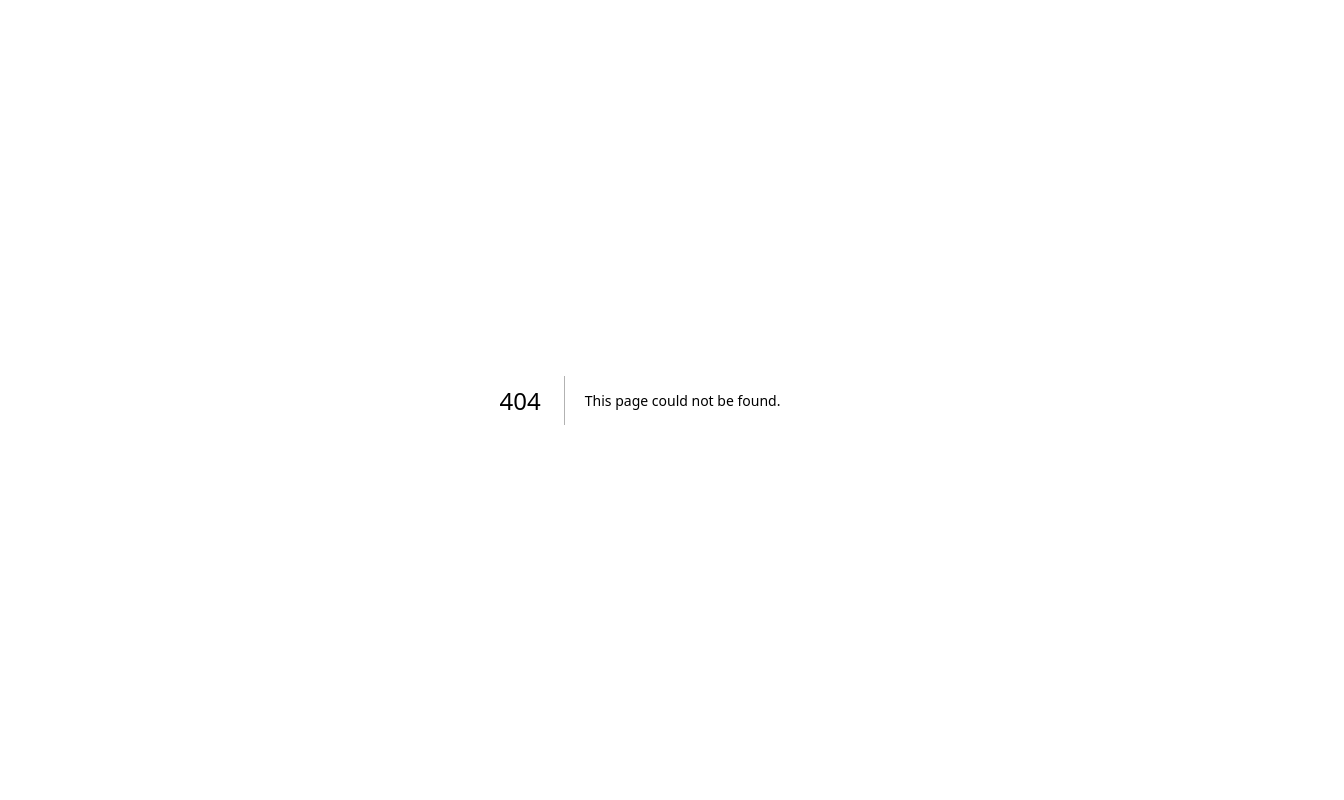
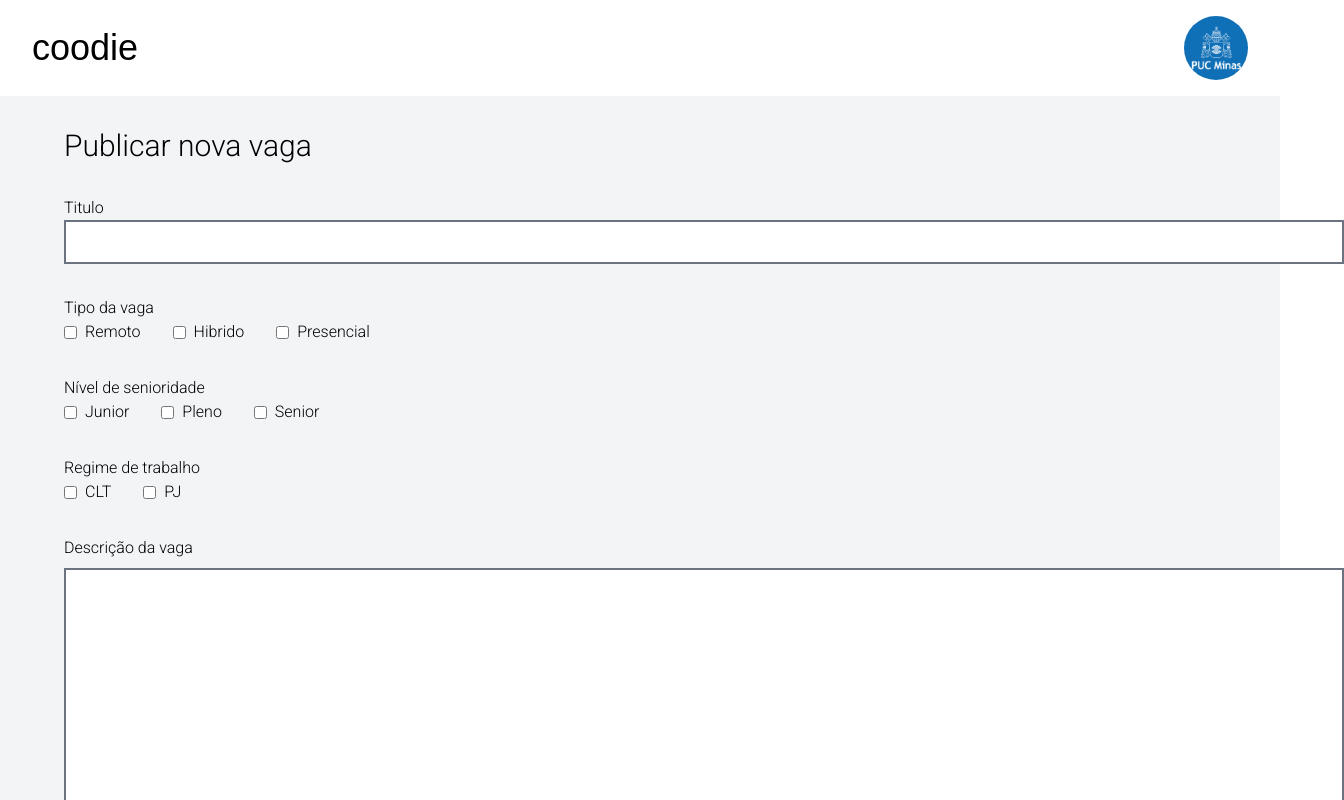
Before and after one commit to Thierryvil/coodie, a Next.js app in the folder web/: page /new-job in a window 1280 px wide. Before the commit this address had no page. Shown: the top 800 px of the page, 1344 px wide, since content can reach past the window. Built offline with nearby package versions, Linux system fonts and the light colour scheme; a web font is replaced by a local one.

Commit message:
add new job

```diff
--- a/web/src/app/enterprise-timeline/page.tsx
+++ b/web/src/app/enterprise-timeline/page.tsx
@@ -5,6 +5,7 @@ import { Logo } from "../components/Logo";
 import '../global.css';
 import { Avatar } from "../components/Avatar";
 import { GreenButton } from "../components/GreenButton";
+import Link from "next/link";
 
 export default function EnterpriseTimeline() {
     return (
@@ -17,7 +18,9 @@ export default function EnterpriseTimeline() {
             </nav>
             <div className="bg-gray-100 h-screen">
                 <main className="flex flex-col py-8 px-16">
-                    <GreenButton text="Cadastrar Nova Vaga" onClick={() => null} size="large" />
+                    <Link href="/new-job">
+                        <GreenButton text="Cadastrar Nova Vaga" onClick={() => null} size="large" />
+                    </Link>
                     <span className="py-8 text-3xl">SUA VAGAS PUBLICADAS</span>
                 </main>
             </div>
--- a/web/src/app/layout.tsx
+++ b/web/src/app/layout.tsx
@@ -1,6 +1,6 @@
 import { Roboto } from 'next/font/google'
 
-const roboto = Roboto({ subsets: ['latin'], weight: '400' })
+const roboto = Roboto({ subsets: ['latin'], weight: '300' })
 
 export const metadata = {
   title: 'coodie',
--- /dev/null
+++ b/web/src/app/new-job/page.tsx
@@ -0,0 +1,74 @@
+'use client'
+
+import React from "react";
+import { Logo } from "../components/Logo";
+import '../global.css';
+import { Avatar } from "../components/Avatar";
+import { GreenButton } from "../components/GreenButton";
+import Link from "next/link";
+
+export default function NewJob() {
+    return (
+        <>
+            <nav className="flex items-center justify-between py-4 px-8">
+                <div className="mr-auto" >
+                    <Link href="/">
+                        <Logo />
+                    </Link>
+                </div>
+                <Avatar />
+            </nav>
+            <div className="bg-gray-100">
+                <main className="flex flex-col py-8 px-16">
+                    <span className="text-3xl mb-8">Publicar nova vaga</span>
+                    <label htmlFor="title">Titulo</label>
+                    <input className="py-2 px-2 border border-2 border-gray-500 w-[1280px]" type="text" id="title" />
+                    <span className="mt-8">Tipo da vaga</span>
+                    <div className="flex space-x-8">
+                        <label className="flex items-center">
+                            <input type="checkbox" className="mr-2" />
+                            Remoto
+                        </label>
+                        <label className="flex items-center">
+                            <input type="checkbox" className="mr-2" />
+                            Hibrido
+                        </label>
+                        <label className="flex items-center">
+                            <input type="checkbox" className="mr-2" />
+                            Presencial
+                        </label>
+                    </div>
+                    <span className="mt-8">Nível de senioridade</span>
+                    <div className="flex space-x-8">
+                        <label className="flex items-center">
+                            <input type="checkbox" className="mr-2" />
+                            Junior
+                        </label>
+                        <label className="flex items-center">
+                            <input type="checkbox" className="mr-2" />
+                            Pleno
+                        </label>
+                        <label className="flex items-center">
+                            <input type="checkbox" className="mr-2" />
+                            Senior
+                        </label>
+                    </div>
+                    <span className="mt-8">Regime de trabalho</span>
+                    <div className="flex space-x-8">
+                        <label className="flex items-center">
+                            <input type="checkbox" className="mr-2" />
+                            CLT
+                        </label>
+                        <label className="flex items-center">
+                            <input type="checkbox" className="mr-2" />
+                            PJ
+                        </label>
+                    </div>
+                    <span className="mt-8 mb-2">Descrição da vaga</span>
+                    <textarea className="px-2 py-2 border border-2 border-gray-500 w-[1280px] h-[546px] mb-4" name="" id=""></textarea>
+                    <GreenButton text="Publicar" onClick={() => null} size="medium" />
+                </main>
+            </div>
+        </>
+    )
+}
--- a/web/src/app/page.tsx
+++ b/web/src/app/page.tsx
@@ -19,7 +19,7 @@ export default function Home() {
     const userLoggedIn = true;
 
     if (userLoggedIn) {
-      router.push('/enterprise-timeline');
+      router.replace('/enterprise-timeline');
     }
   }, [router]);
 
```
